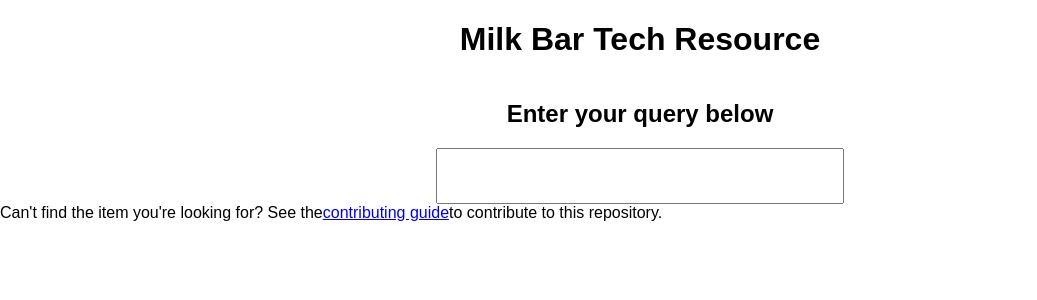
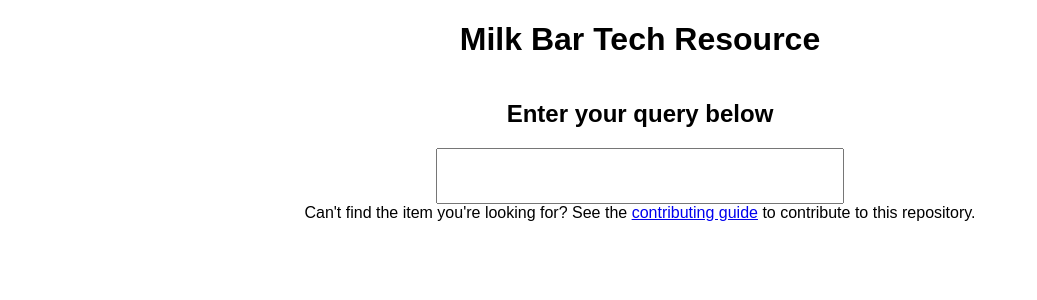
Before and after one commit to momofukumilkbar/tech-resource, a React (Create React App) app: page / in a window 1280 px wide. Shown: the top 300 px of the page, without its empty margins (0-1037 px from the left). Built offline with nearby package versions, Linux system fonts and the light colour scheme.

Commit message:
style change

```diff
--- a/src/components/App.js
+++ b/src/components/App.js
@@ -100,14 +100,12 @@ class App extends Component {
             onClick={e => this.handleResultClick(e)}
           />
           : ''}
-        </div>
-        <div>
-          Can't find the item you're looking for? See the
-          <a href='https://github.com/momofukumilkbar/tech-resource/blob/master/README.md'
-          >
-            contributing guide
-          </a>
-          to contribute to this repository.
+          <div>
+            Can't find the item you're looking for? See the <a href='https://github.com/momofukumilkbar/tech-resource/blob/master/README.md'
+            >
+              contributing guide
+            </a> to contribute to this repository.
+          </div>
         </div>
       </div>
     )
```
